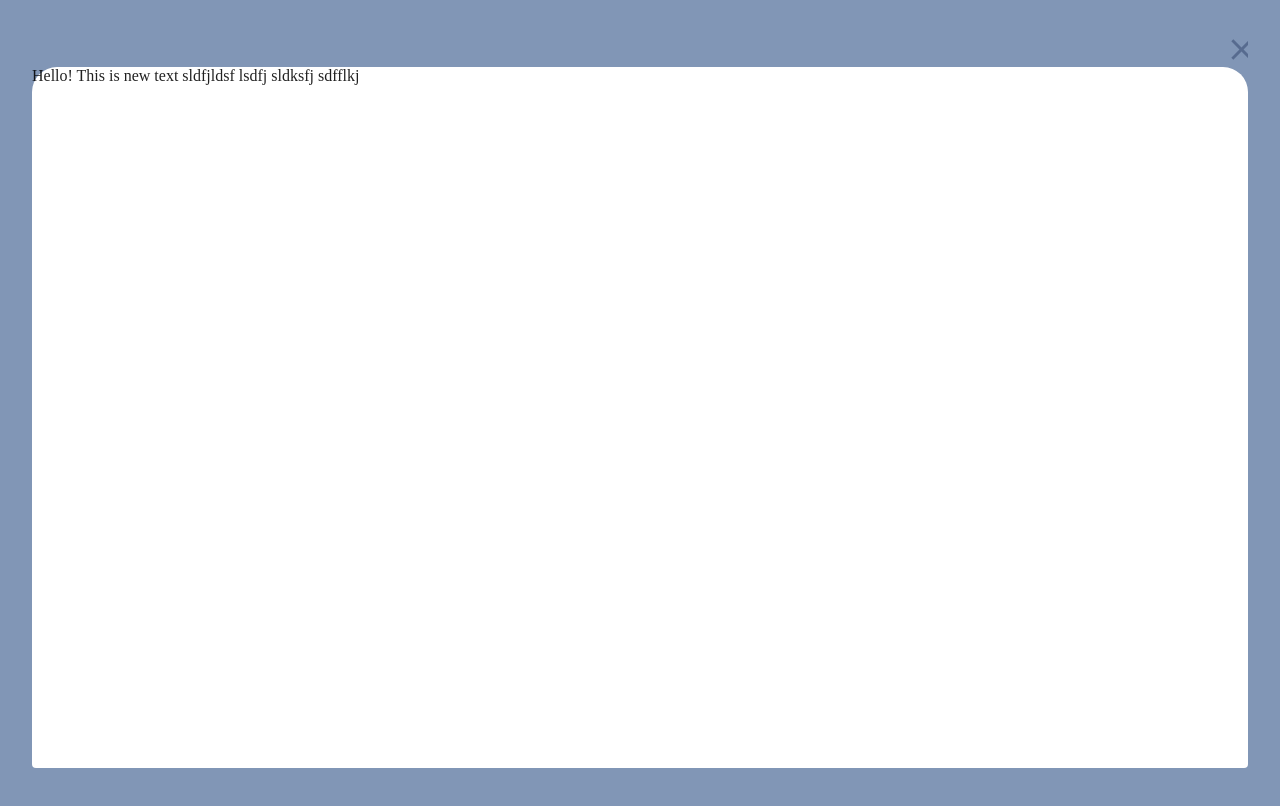
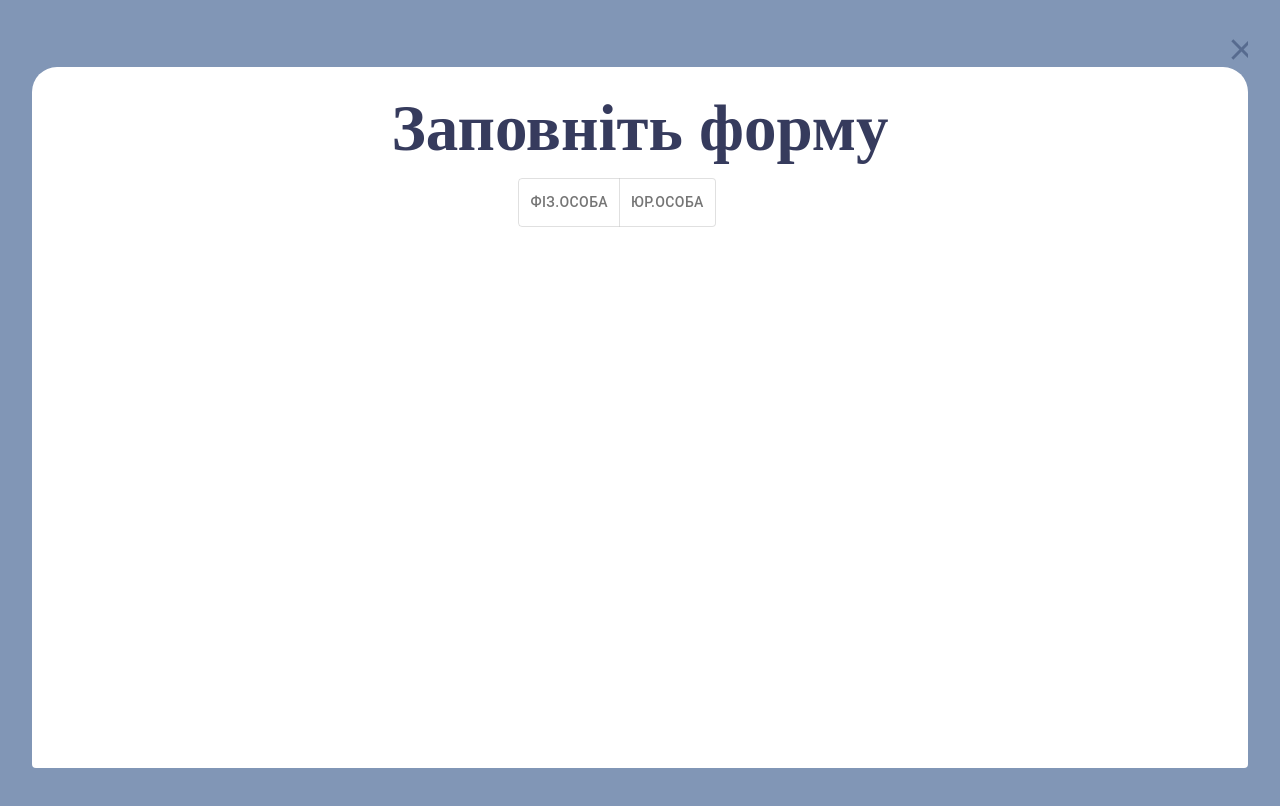
Before and after one commit to mytrofanov/help_llayout, a React (Create React App) app: page / in a window 1280 px wide. Both pictures are taken after a click on the button "SLIDE IN ALERT DIALOG". Shown: the top 806 px of the page. Built offline with nearby package versions, Linux system fonts and the light colour scheme.

Commit message:
toggle button individuals

```diff
--- /dev/null
+++ b/src/components/toggleButton.js
@@ -0,0 +1,32 @@
+import * as React from 'react';
+import ToggleButton from '@mui/material/ToggleButton';
+import ToggleButtonGroup from '@mui/material/ToggleButtonGroup';
+import {styled} from "@mui/material";
+
+
+export default function PersonToggleButton() {
+    const [alignment, setAlignment] = React.useState('web');
+
+    const handleChange = (event, newAlignment) => {
+        setAlignment(newAlignment);
+    };
+    const NewToggleButton = styled(ToggleButton)(({ selectedColor }) => ({
+        "&.Mui-selected, &.Mui-selected:hover": {
+            color: "white",
+            backgroundColor: selectedColor
+        }
+    }));
+
+    return (
+        <ToggleButtonGroup
+            color="primary"
+            value={alignment}
+            exclusive
+            onChange={handleChange}
+            sx={{ml:'40%'}}
+        >
+            <NewToggleButton selectedColor="#363b5d" value="Фіз.особа">Фіз.особа</NewToggleButton>
+            <NewToggleButton selectedColor="#363b5d" value="Юр.особа">Юр.особа</NewToggleButton>
+        </ToggleButtonGroup>
+    );
+}
--- a/src/pages/individualForm.js
+++ b/src/pages/individualForm.js
@@ -5,6 +5,7 @@ import Slide from '@mui/material/Slide';
 import CloseIcon from '@mui/icons-material/Close';
 import {createTheme, ThemeProvider} from "@mui/material";
 import s from '../styles/individualForm.module.css'
+import PersonToggleButton from "../components/toggleButton";
 
 const Transition = React.forwardRef(function Transition(props, ref) {
     return <Slide direction="up" ref={ref} {...props} />;
@@ -61,7 +62,9 @@ export default function AlertDialogSlide() {
                         ml: '98%'
                     }}/>
                     <section className={s.personalData}>
-                        Hello! This is new text sldfjldsf lsdfj sldksfj sdfflkj
+                        <h1>Заповніть форму</h1>
+                        <PersonToggleButton/>
+
                     </section>
                 </Dialog>
             </ThemeProvider>
--- a/src/styles/individualForm.module.css
+++ b/src/styles/individualForm.module.css
@@ -1,3 +1,11 @@
+h1 {
+    text-align: center;
+    font-family: Geometria;
+    font-size: 65px ;
+    margin: 2% 0 1% 0;
+    color: #363b5d
+}
+
 .personalData{
     background-color: white;
     width: 100%;
```
